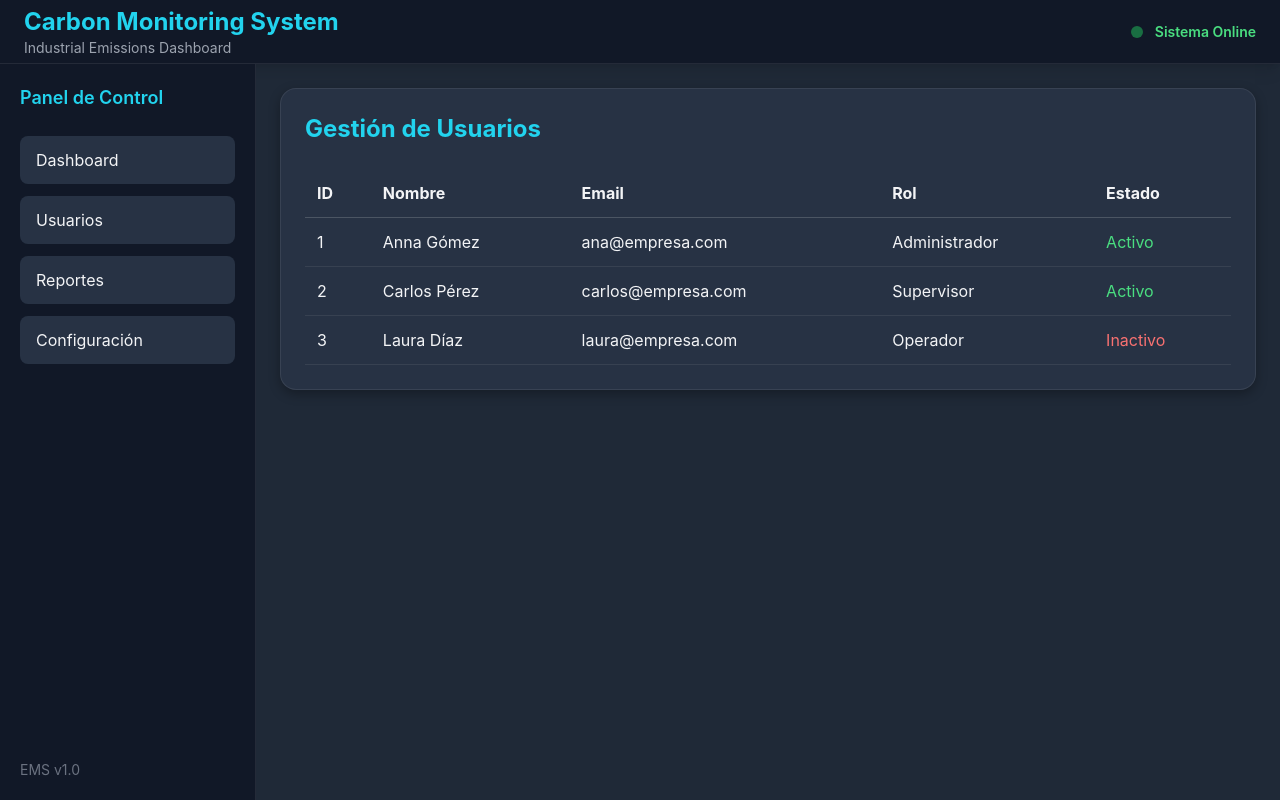
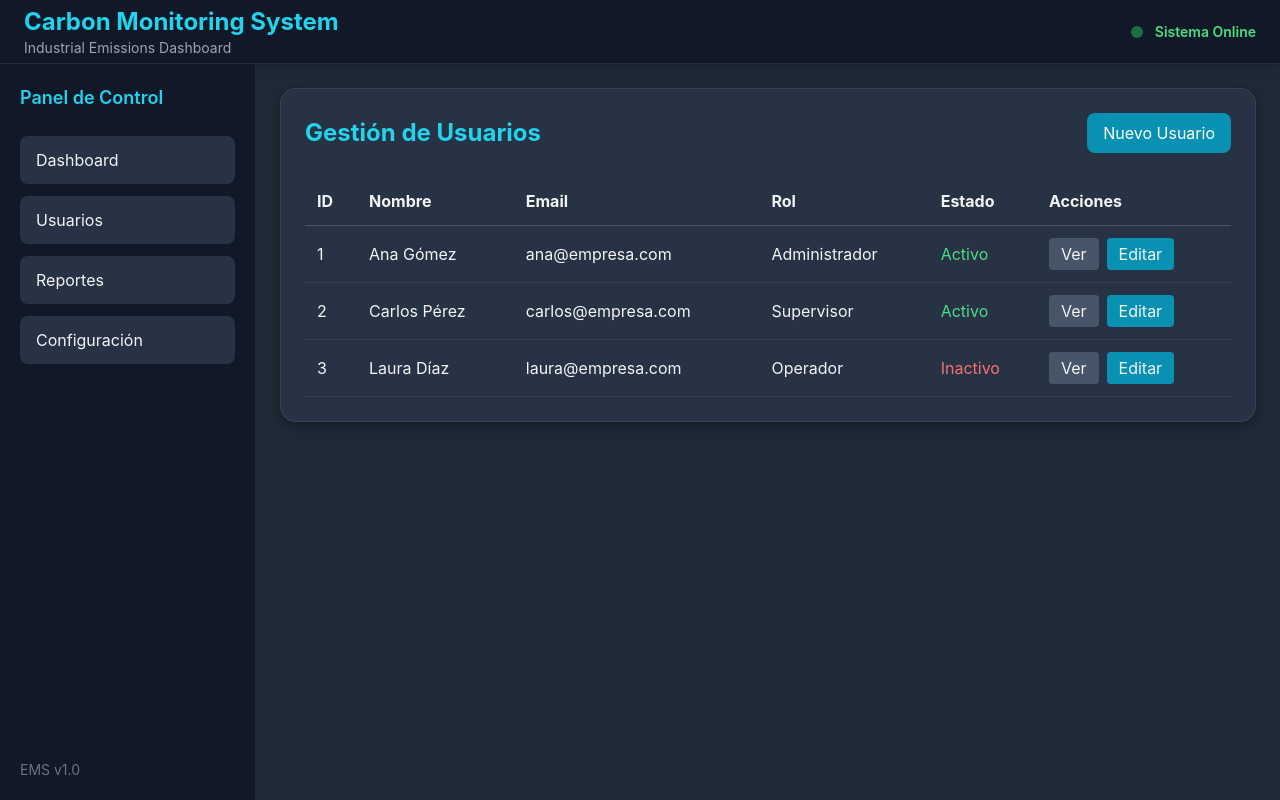
Before and after one commit to FlorLlosa/monitoreo_emisiones_huella, a Vue app: page /users in a window 1280 px wide. Built offline with nearby package versions, Linux system fonts and the light colour scheme.

Commit message:
feat(users): finalizar la integración del módulo de gestión de usuarios y enrutamiento

```diff
--- a/src/views/Configuracion.vue
+++ b/src/views/Configuracion.vue
@@ -9,13 +9,13 @@ export default defineComponent({
 <template>
     <div class="card">
         <h2 class="text-xl font-bold mb-4">Configuración del Sistema</h2>
-        <p class="tect-industrial-medium">
+        <p class="text-industrial-medium">
             Ajusta los límites legales, parámetros de plantas y preferencias de visualización.
         </p>
 
         <form class="mt-4 space-y-3">
             <div>
-                <label clas="block text-sm font-medium">Límite legal (toneladas)</label>
+                <label class="block text-sm font-medium">Límite legal (toneladas)</label>
                 <input type="number" class="mt-1 block w-full border rounded p-2" />
             </div>
             <div>
--- a/src/views/users/UserList.vue
+++ b/src/views/users/UserList.vue
@@ -1,11 +1,12 @@
 <script setup lang="ts">
 import { ref } from 'vue'
+import { RouterLink } from 'vue-router'
 import type { User } from '@/interfaces/User'
 
 const users = ref<User[]>([
   {
     id: 1,
-    name: 'Anna Gómez',
+    name: 'Ana Gómez',
     email: 'ana@empresa.com',
     role: 'Administrador',
     active: true
@@ -29,9 +30,16 @@ const users = ref<User[]>([
 
 <template>
   <div class="industrial-card p-6">
-    <h1 class="text-2xl font-bold text-energy-accent mb-6">
-      Gestión de Usuarios
-    </h1>
+    <div class="flex items-center justify-between mb-6">
+      <h1 class="text-2xl font-bold text-energy-accent">
+        Gestión de Usuarios
+      </h1>
+      <RouterLink
+        to="/users/create"
+        class="px-4 py-2 rounded-lg bg-cyan-600 hover:bg-cyan-700 text-white">
+        Nuevo Usuario
+      </RouterLink>
+    </div>
 
     <table class="w-full text-left">
       <thead>
@@ -41,6 +49,7 @@ const users = ref<User[]>([
           <th class="p-3">Email</th>
           <th class="p-3">Rol</th>
           <th class="p-3">Estado</th>
+          <th class="p-3">Acciones</th>
         </tr>
       </thead>
 
@@ -54,10 +63,22 @@ const users = ref<User[]>([
           <td class="p-3">{{ user.email }}</td>
           <td class="p-3">{{ user.role }}</td>
           <td class="p-3">
-            <span
-              :class="user.active ? 'text-green-400' : 'text-red-400'">
+            <span :class="user.active ? 'text-green-400' : 'text-red-400'">
               {{ user.active ? 'Activo' : 'Inactivo' }}
             </span>
+          </td>
+          <td class="p-3 flex gap-2">
+            <RouterLink
+              :to="`/users/${user.id}`"
+              class="px-3 py-1 rounded bg-slate-600 hover:bg-slate-500">
+              Ver
+            </RouterLink>
+
+            <RouterLink
+              :to="`/users/${user.id}/edit`"
+              class="px-3 py-1 rounded bg-cyan-600 hover:bg-cyan-700">
+              Editar
+            </RouterLink>
           </td>
         </tr>
       </tbody>
```
